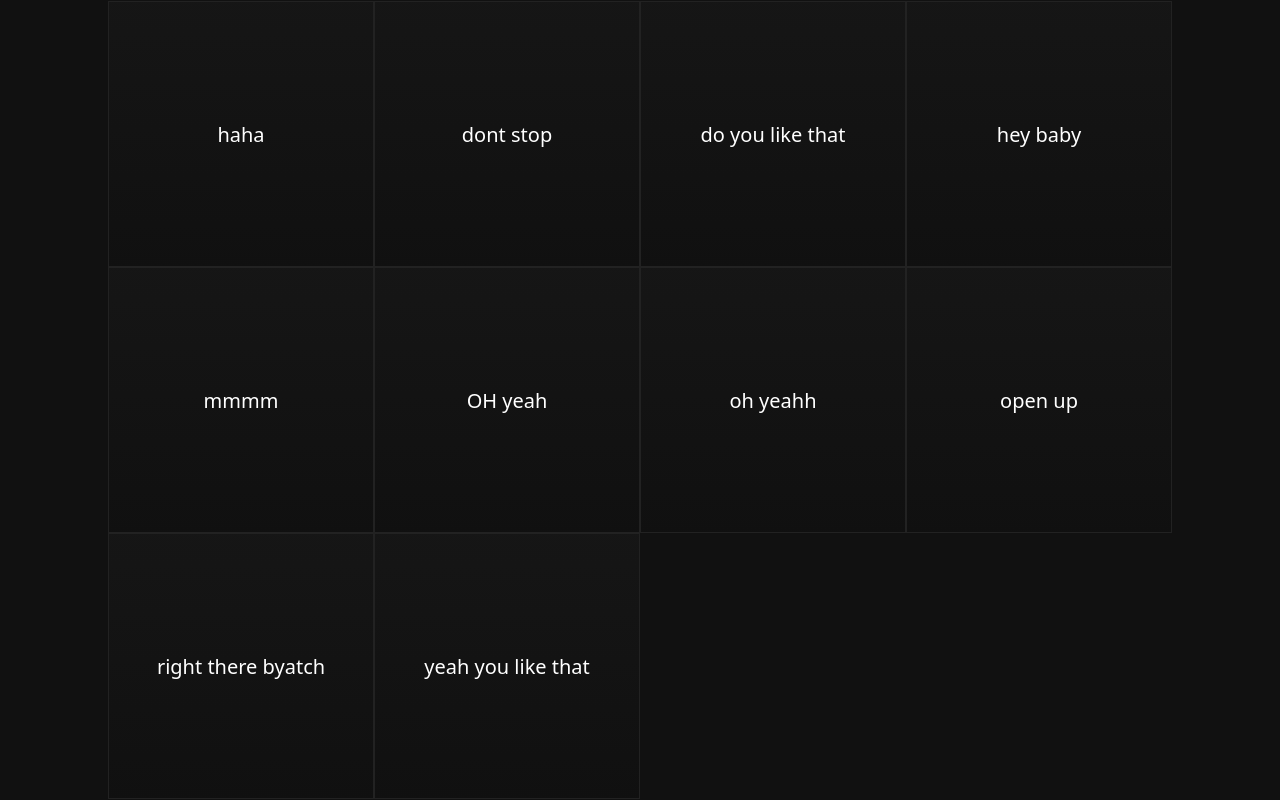
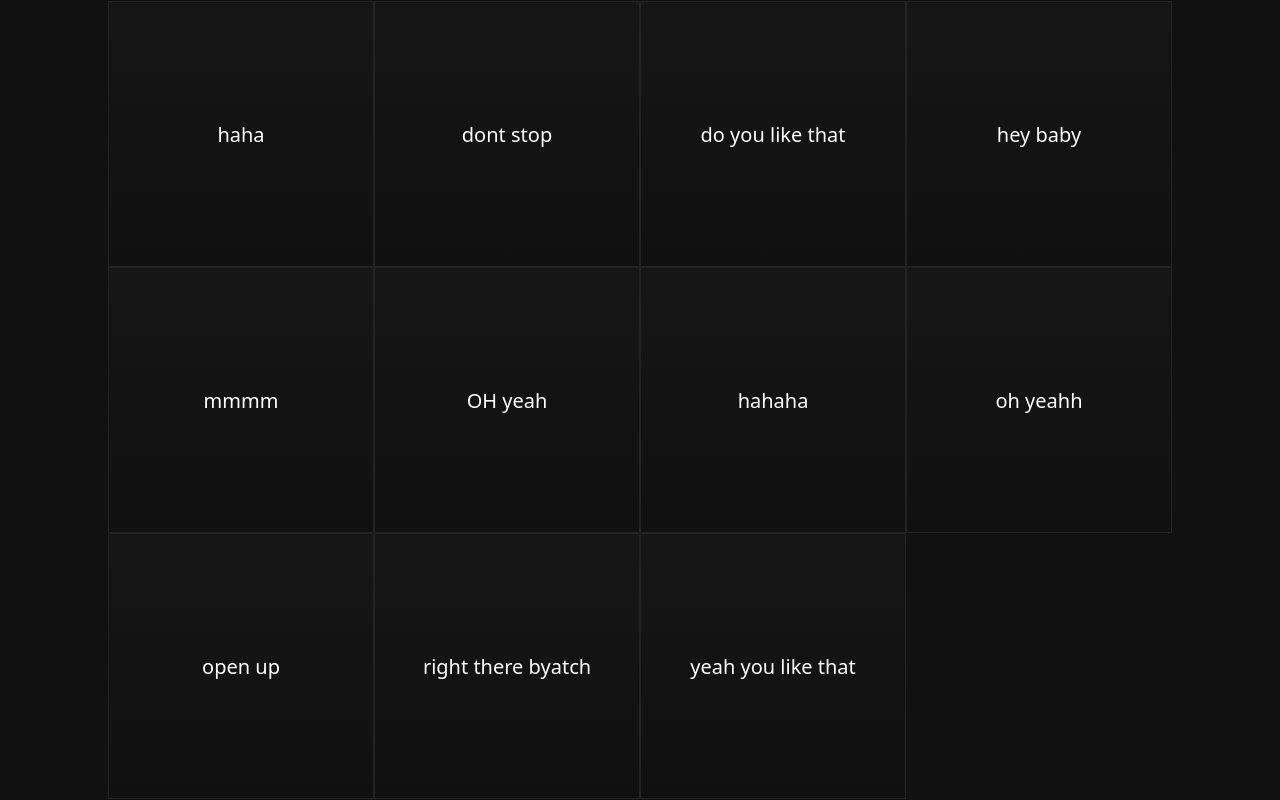
Before and after one commit to maddamMoist/soundboards, a plain HTML site: page ethan/index.html in a window 1280 px wide. Drawn offline with Linux system fonts and the light colour scheme.

Commit message:
Update index.html

```diff
--- a/ethan/index.html
+++ b/ethan/index.html
@@ -70,6 +70,7 @@ const wavFiles = ["haha.wav",
   "hey baby.wav",
   "mmmm.wav",
   "OH yeah.wav",
+  "hahaha.wav",
   "oh yeahh.wav",
   "open up.wav",
   "right there byatch.wav",
```
